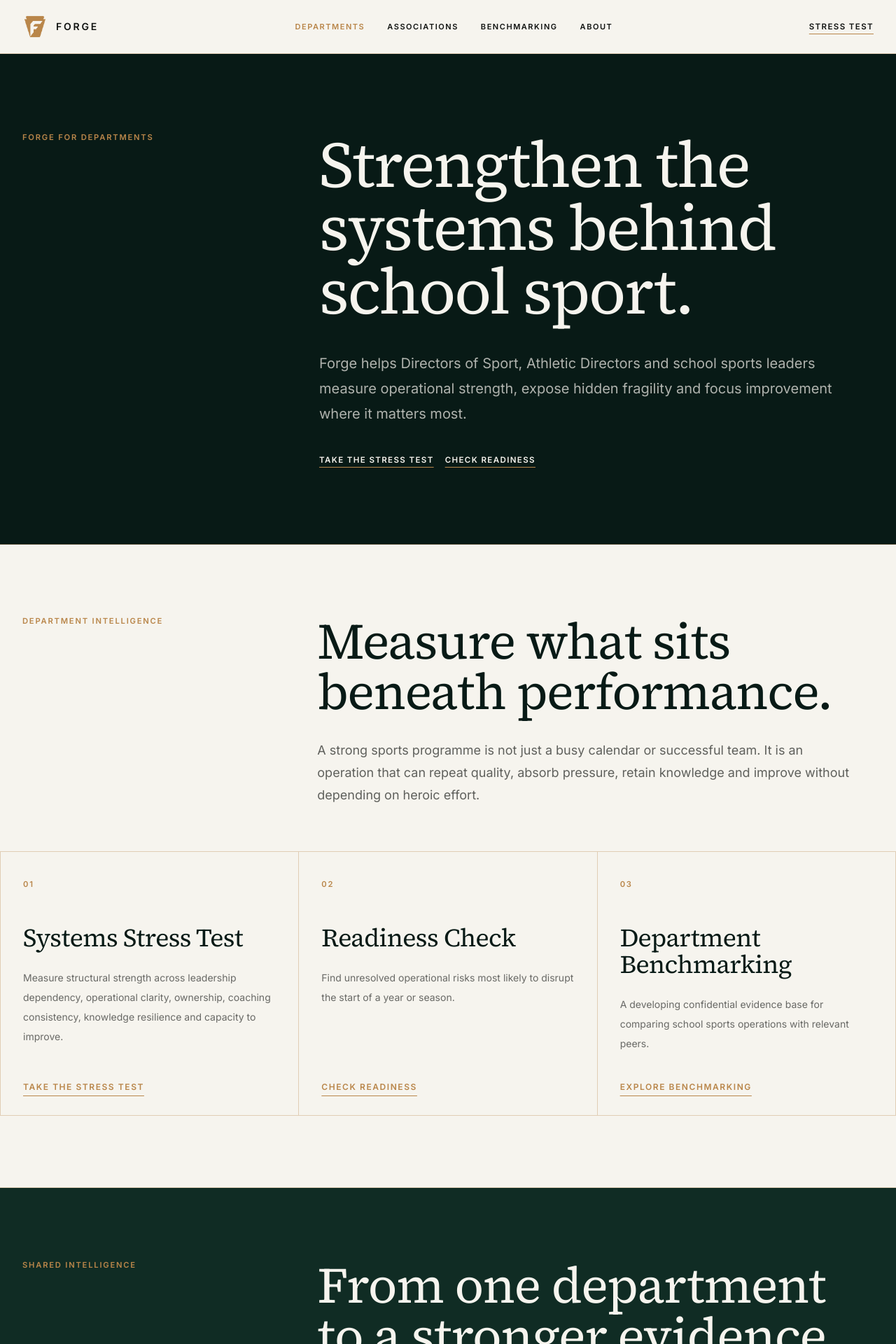
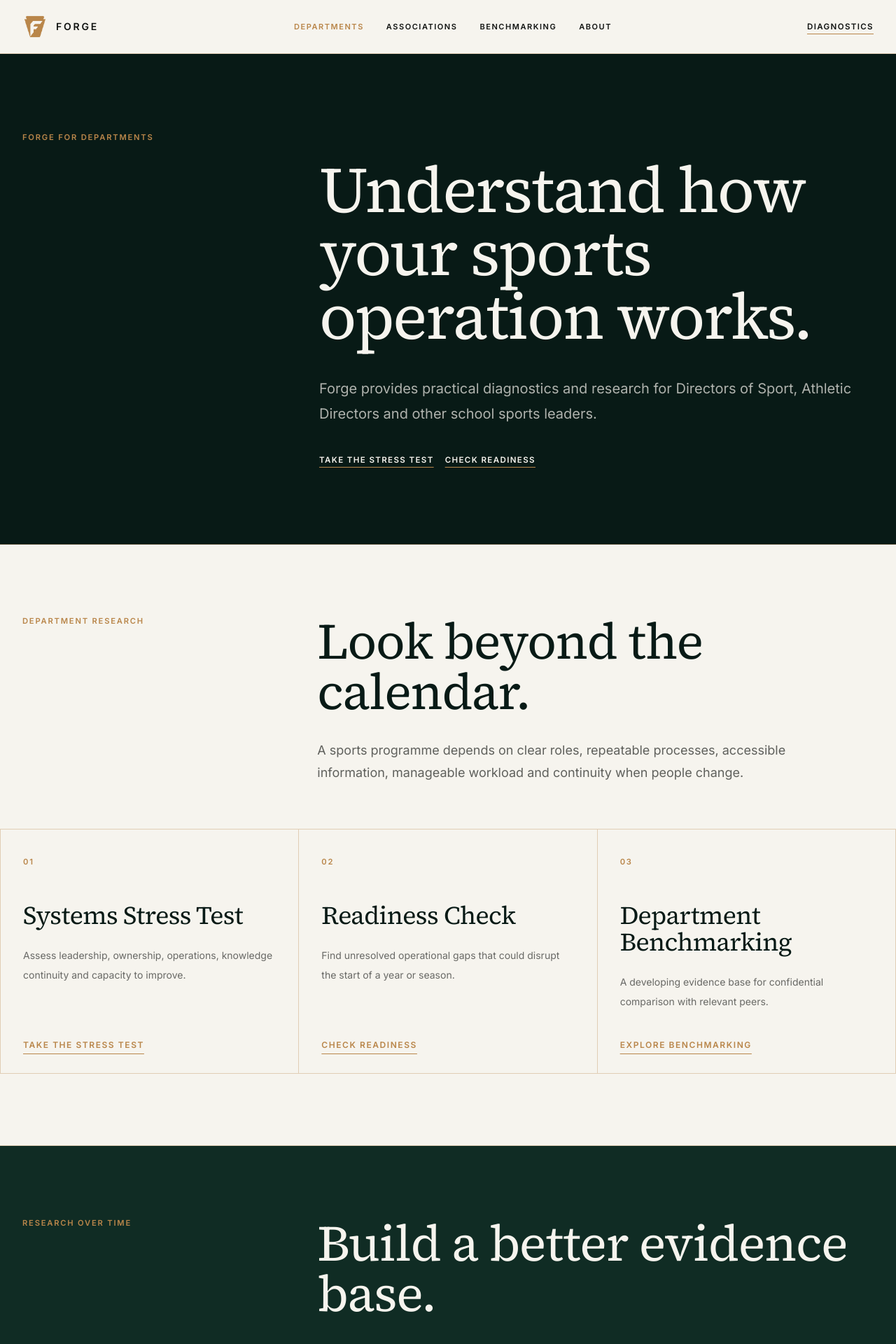
Before and after one commit to TSumerfield/forge-stress-test, a Next.js app: page /departments in a window 1280 px wide. Shown: the top 1920 px of the page at 70% size. Built offline with nearby package versions, Linux system fonts and the light colour scheme; no server answers.

Commit message:
Simplify department copy and remove inflated wording

```diff
--- a/app/departments/page.tsx
+++ b/app/departments/page.tsx
@@ -3,25 +3,23 @@ import Link from "next/link";
 const ForgeMark = ({ className = "" }: { className?: string }) => <img src="/forge-mark.png" alt="" className={className} aria-hidden="true" />;
 
 const products = [
-  ["01", "Systems Stress Test", "Measure structural strength across leadership dependency, operational clarity, ownership, coaching consistency, knowledge resilience and capacity to improve.", "/stress-test", "Take the Stress Test"],
-  ["02", "Readiness Check", "Find unresolved operational risks most likely to disrupt the start of a year or season.", "/readiness-check", "Check readiness"],
-  ["03", "Department Benchmarking", "A developing confidential evidence base for comparing school sports operations with relevant peers.", "/benchmarking", "Explore benchmarking"],
+  ["01", "Systems Stress Test", "Assess leadership, ownership, operations, knowledge continuity and capacity to improve.", "/stress-test", "Take the Stress Test"],
+  ["02", "Readiness Check", "Find unresolved operational gaps that could disrupt the start of a year or season.", "/readiness-check", "Check readiness"],
+  ["03", "Department Benchmarking", "A developing evidence base for confidential comparison with relevant peers.", "/benchmarking", "Explore benchmarking"],
 ];
 
 export default function DepartmentsPage() {
   return (
     <main className="forge-light overflow-hidden">
-      <header className="border-b forge-border"><div className="forge-container flex h-[76px] items-center justify-between"><Link href="/" className="flex items-center gap-3" aria-label="Forge home"><ForgeMark className="h-9 w-9" /><span className="text-sm font-semibold tracking-[0.2em]">FORGE</span></Link><nav className="hidden items-center gap-8 text-[11px] font-semibold uppercase tracking-[0.14em] lg:flex"><Link href="/departments" className="text-[var(--forge-bronze)]">Departments</Link><Link href="/associations">Associations</Link><Link href="/benchmarking">Benchmarking</Link><Link href="/about">About</Link></nav><Link href="/stress-test" className="forge-button forge-button-primary">Stress test</Link></div></header>
+      <header className="border-b forge-border"><div className="forge-container flex h-[76px] items-center justify-between"><Link href="/" className="flex items-center gap-3" aria-label="Forge home"><ForgeMark className="h-9 w-9" /><span className="text-sm font-semibold tracking-[0.2em]">FORGE</span></Link><nav className="hidden items-center gap-8 text-[11px] font-semibold uppercase tracking-[0.14em] lg:flex"><Link href="/departments" className="text-[var(--forge-bronze)]">Departments</Link><Link href="/associations">Associations</Link><Link href="/benchmarking">Benchmarking</Link><Link href="/about">About</Link></nav><Link href="/diagnostics" className="forge-button forge-button-primary">Diagnostics</Link></div></header>
 
-      <section className="forge-dark border-b border-[rgba(185,134,74,0.35)]"><div className="forge-container grid min-h-[700px] gap-14 py-20 lg:grid-cols-12 lg:items-end lg:py-28"><div className="lg:col-span-4 lg:self-start"><p className="forge-eyebrow">Forge for departments</p></div><div className="lg:col-span-8"><h1 className="forge-display max-w-5xl text-[clamp(4rem,7.2vw,7.8rem)]">Strengthen the systems behind school sport.</h1><p className="mt-10 max-w-3xl text-xl leading-9 text-[rgba(246,244,238,0.7)]">Forge helps Directors of Sport, Athletic Directors and school sports leaders measure operational strength, expose hidden fragility and focus improvement where it matters most.</p><div className="mt-10 flex flex-wrap gap-4"><Link href="/stress-test" className="forge-button forge-button-primary">Take the Stress Test</Link><Link href="/readiness-check" className="forge-button">Check readiness</Link></div></div></div></section>
+      <section className="forge-dark border-b border-[rgba(185,134,74,0.35)]"><div className="forge-container grid min-h-[700px] gap-14 py-20 lg:grid-cols-12 lg:items-end lg:py-28"><div className="lg:col-span-4 lg:self-start"><p className="forge-eyebrow">Forge for departments</p></div><div className="lg:col-span-8"><h1 className="forge-display max-w-5xl text-[clamp(4rem,7.2vw,7.8rem)]">Understand how your sports operation works.</h1><p className="mt-10 max-w-3xl text-xl leading-9 text-[rgba(246,244,238,0.7)]">Forge provides practical diagnostics and research for Directors of Sport, Athletic Directors and other school sports leaders.</p><div className="mt-10 flex flex-wrap gap-4"><Link href="/stress-test" className="forge-button forge-button-primary">Take the Stress Test</Link><Link href="/readiness-check" className="forge-button">Check readiness</Link></div></div></div></section>
 
-      <section className="forge-section border-b forge-border"><div className="forge-container grid gap-12 lg:grid-cols-12"><div className="lg:col-span-4"><p className="forge-eyebrow">Department intelligence</p></div><div className="lg:col-span-8"><h2 className="forge-heading max-w-4xl text-5xl text-[var(--forge-forest-deep)] md:text-7xl">Measure what sits beneath performance.</h2><p className="mt-8 max-w-3xl text-lg leading-8 text-[rgba(17,19,17,0.66)]">A strong sports programme is not just a busy calendar or successful team. It is an operation that can repeat quality, absorb pressure, retain knowledge and improve without depending on heroic effort.</p></div></div>
-        <div className="mt-16 grid border-l border-t forge-border lg:grid-cols-3">{products.map(([number,title,text,href,cta]) => <article key={number} className="flex min-h-[340px] flex-col justify-between border-b border-r p-8 forge-border"><div><span className="forge-eyebrow">{number}</span><h3 className="forge-heading mt-12 text-4xl text-[var(--forge-forest-deep)]">{title}</h3><p className="mt-6 text-sm leading-7 text-[rgba(17,19,17,0.62)]">{text}</p></div><Link href={href} className="mt-10 w-fit text-xs font-semibold uppercase tracking-[0.13em] text-[var(--forge-bronze)] underline underline-offset-8">{cta}</Link></article>)}</div>
-      </section>
+      <section className="forge-section border-b forge-border"><div className="forge-container grid gap-12 lg:grid-cols-12"><div className="lg:col-span-4"><p className="forge-eyebrow">Department research</p></div><div className="lg:col-span-8"><h2 className="forge-heading max-w-4xl text-5xl text-[var(--forge-forest-deep)] md:text-7xl">Look beyond the calendar.</h2><p className="mt-8 max-w-3xl text-lg leading-8 text-[rgba(17,19,17,0.66)]">A sports programme depends on clear roles, repeatable processes, accessible information, manageable workload and continuity when people change.</p></div></div><div className="mt-16 grid border-l border-t forge-border lg:grid-cols-3">{products.map(([number,title,text,href,cta]) => <article key={number} className="flex min-h-[340px] flex-col justify-between border-b border-r p-8 forge-border"><div><span className="forge-eyebrow">{number}</span><h3 className="forge-heading mt-12 text-4xl text-[var(--forge-forest-deep)]">{title}</h3><p className="mt-6 text-sm leading-7 text-[rgba(17,19,17,0.62)]">{text}</p></div><Link href={href} className="mt-10 w-fit text-xs font-semibold uppercase tracking-[0.13em] text-[var(--forge-bronze)] underline underline-offset-8">{cta}</Link></article>)}</div></section>
 
-      <section className="forge-forest forge-section border-b border-[rgba(185,134,74,0.35)]"><div className="forge-container grid gap-12 lg:grid-cols-12"><div className="lg:col-span-4"><p className="forge-eyebrow">Shared intelligence</p></div><div className="lg:col-span-8"><h2 className="forge-heading max-w-4xl text-5xl md:text-7xl">From one department to a stronger evidence base.</h2><p className="mt-8 max-w-3xl text-lg leading-8 text-[rgba(246,244,238,0.7)]">Every valid diagnostic response helps Forge understand which operating patterns recur across international-school sport. Benchmark claims will only be published when the evidence is strong enough to support them.</p><Link href="/benchmarking" className="mt-10 inline-block text-xs font-semibold uppercase tracking-[0.14em] text-[var(--forge-bronze)] underline underline-offset-8">Explore Forge Benchmarking</Link></div></div></section>
+      <section className="forge-forest forge-section border-b border-[rgba(185,134,74,0.35)]"><div className="forge-container grid gap-12 lg:grid-cols-12"><div className="lg:col-span-4"><p className="forge-eyebrow">Research over time</p></div><div className="lg:col-span-8"><h2 className="forge-heading max-w-4xl text-5xl md:text-7xl">Build a better evidence base.</h2><p className="mt-8 max-w-3xl text-lg leading-8 text-[rgba(246,244,238,0.7)]">Aggregated diagnostic data can help identify recurring patterns across school sport. Any benchmark comparison will only be presented when the underlying data is sufficiently consistent and comparable.</p><Link href="/benchmarking" className="mt-10 inline-block text-xs font-semibold uppercase tracking-[0.14em] text-[var(--forge-bronze)] underline underline-offset-8">Explore benchmarking</Link></div></div></section>
 
-      <section className="forge-section"><div className="forge-container grid gap-12 lg:grid-cols-12 lg:items-end"><div className="lg:col-span-8"><p className="forge-eyebrow">Start here</p><h2 className="forge-heading mt-8 max-w-4xl text-5xl text-[var(--forge-forest-deep)] md:text-7xl">Find the weakest part of the system before adding more activity.</h2></div><div className="lg:col-span-4 lg:text-right"><Link href="/stress-test" className="forge-button forge-button-primary">Take the free Stress Test</Link></div></div></section>
+      <section className="forge-section"><div className="forge-container grid gap-12 lg:grid-cols-12 lg:items-end"><div className="lg:col-span-8"><p className="forge-eyebrow">Start here</p><h2 className="forge-heading mt-8 max-w-4xl text-5xl text-[var(--forge-forest-deep)] md:text-7xl">Choose the diagnostic that matches your current need.</h2></div><div className="lg:col-span-4 lg:text-right"><Link href="/diagnostics" className="forge-button forge-button-primary">View diagnostics</Link></div></div></section>
     </main>
   );
 }
```
